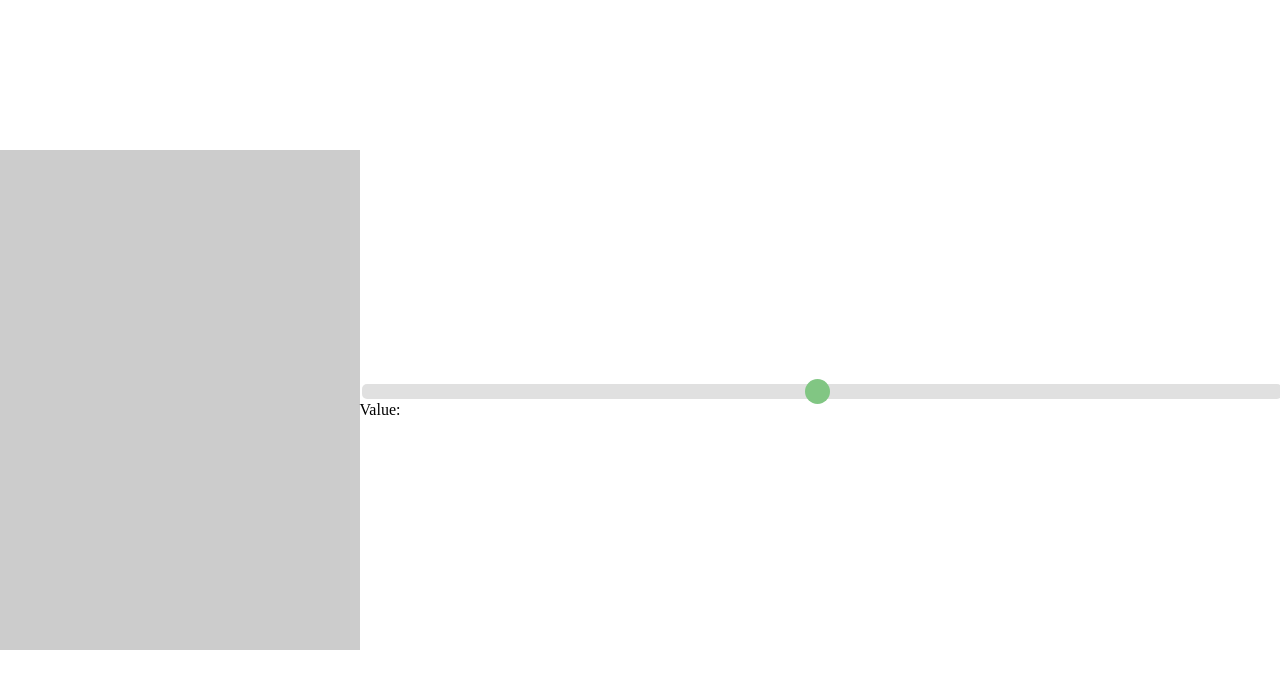
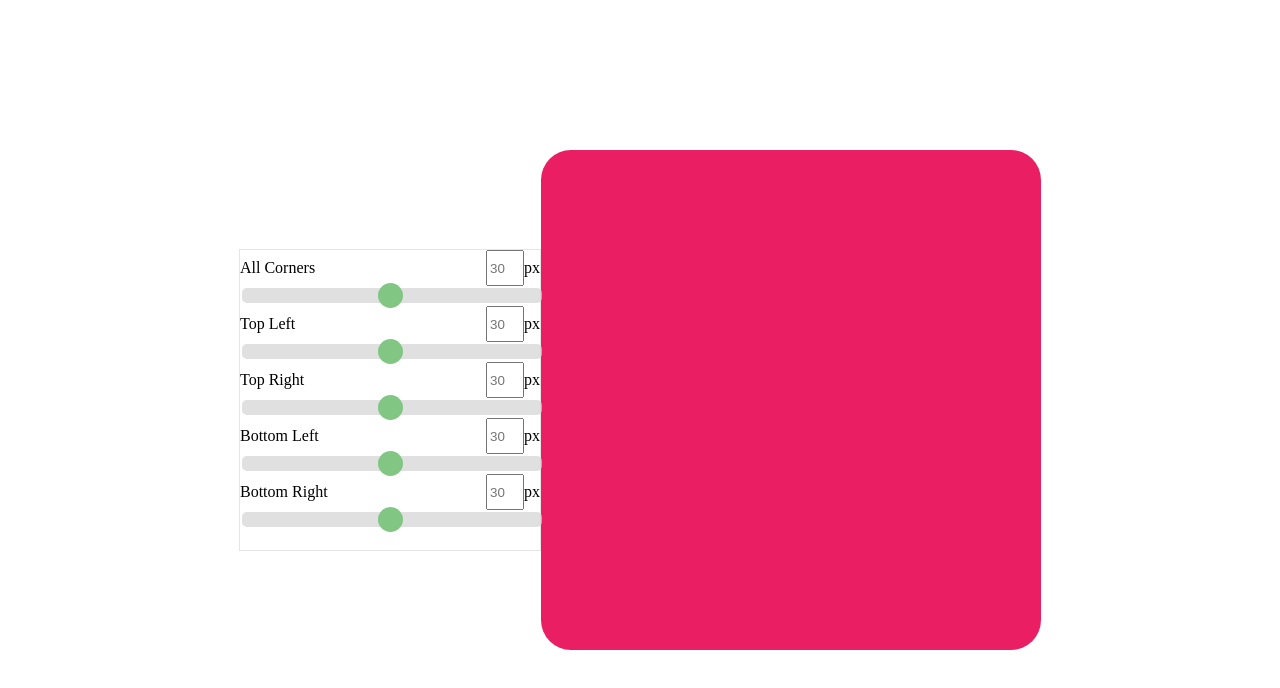
Before and after one commit to caioalexandrebr/border-radius-previewer, a React (Create React App) app: page / in a window 1280 px wide. Shown: the top 688 px of the page. Built offline with nearby package versions, Linux system fonts and the light colour scheme.

Commit message:
feat(App): adding ranger and dynamic box

```diff
--- a/src/App.js
+++ b/src/App.js
@@ -13,19 +13,126 @@ const Content = styled.div`
 const Box = styled.div`
   width: 500px;
   height: 500px;
-  background: #CCC;
+  background: #e91e63;
+  border-radius: ${props => props.borderAll || "350"}px;
 `;
 
-function App() {
-  return (
-    <Content>
-      <Box/>
-      <div className="slidecontainer">
-        <input type="range" min="1" max="100" value="50" className="slider" id="myRange"/>
-        <p>Value: <span id="demo"></span></p>
-      </div>
-    </Content>
-  );
+const Properties = styled.div`
+  width: 300px;
+  min-height: 300px;
+  border: 1px solid #e5e5e5;
+`;
+
+const Input = styled.input`
+  -webkit-appearance: none;
+  width: 100%;
+  height: 15px;
+  border-radius: 5px;
+  background: #d3d3d3;
+  outline: none;
+  opacity: 0.7;
+  -webkit-transition: .2s;
+  transition: opacity .2s;
+
+  :hover {
+    opacity: 1;
+  }
+
+  ::-webkit-slider-thumb {
+    -webkit-appearance: none;
+    appearance: none;
+    width: 25px;
+    height: 25px;
+    border-radius: 50%;
+    background: #4CAF50;
+    cursor: pointer;
+  }
+
+  ::-moz-range-thumb {
+    width: 25px;
+    height: 25px;
+    border-radius: 50%;
+    background: #4CAF50;
+    cursor: pointer;
+}
+`;
+
+const InputLabel = styled.div`
+  width: 100%;
+  display: flex;
+  justify-content: space-between;
+  align-items: center;
+
+  input {
+    width: 30px;
+    height: 30px;
+  }
+`;
+
+class App extends React.Component {
+  constructor(props){
+    super(props);
+
+    this.handleChange = this.handleChange.bind(this);
+
+    this.state = {
+      borderAll: 30
+    };
+  }
+
+  handleChange(event) {
+    this.setState({borderAll: event.target.value});
+  }
+
+  render() {
+    return (
+      <Content>
+        <Properties>
+        <InputLabel>
+            <span>All Corners</span>
+            <div>
+              <input type="text" placeholder={this.state.borderAll}/>
+              <span>px</span>
+            </div>
+          </InputLabel>
+          <Input onChange={this.handleChange} type="range" min="1" max="100"/>
+          <InputLabel>
+            <span>Top Left</span>
+            <div>
+              <input type="text" placeholder={this.state.borderAll}/>
+              <span>px</span>
+            </div>
+          </InputLabel>
+          <Input onChange={this.handleChange} type="range" min="1" max="100"/>
+          <InputLabel>
+            <span>Top Right</span>
+            <div>
+              <input type="text" placeholder={this.state.borderAll}/>
+              <span>px</span>
+            </div>
+          </InputLabel>
+          <Input onChange={this.handleChange} type="range" min="1" max="100"/>
+          <InputLabel>
+            <span>Bottom Left</span>
+            <div>
+              <input type="text" placeholder={this.state.borderAll}/>
+              <span>px</span>
+            </div>
+          </InputLabel>
+          <Input onChange={this.handleChange} type="range" min="1" max="100"/>
+          <InputLabel>
+            <span>Bottom Right</span>
+            <div>
+              <input type="text" placeholder={this.state.borderAll}/>
+              <span>px</span>
+            </div>
+          </InputLabel>
+          <Input onChange={this.handleChange} type="range" min="1" max="100"/>
+        </Properties>
+        <Box borderAll={this.state.borderAll}/>
+      </Content>
+    );
+  }
 }
 
 export default App;
--- a/src/index.css
+++ b/src/index.css
@@ -29,7 +29,8 @@ footer, header, hgroup, menu, nav, section {
 	display: block;
 }
 body {
-	line-height: 1;
+  line-height: 1;
+  background: #f4f4f4;
 }
 ol, ul {
 	list-style: none;
@@ -46,44 +47,3 @@ table {
 	border-collapse: collapse;
 	border-spacing: 0;
 }
-
-
-
-
-.slidecontainer {
-  width: 100%;
-}
-
-.slider {
-  -webkit-appearance: none;
-  width: 100%;
-  height: 15px;
-  border-radius: 5px;
-  background: #d3d3d3;
-  outline: none;
-  opacity: 0.7;
-  -webkit-transition: .2s;
-  transition: opacity .2s;
-}
-
-.slider:hover {
-  opacity: 1;
-}
-
-.slider::-webkit-slider-thumb {
-  -webkit-appearance: none;
-  appearance: none;
-  width: 25px;
-  height: 25px;
-  border-radius: 50%;
-  background: #4CAF50;
-  cursor: pointer;
-}
-
-.slider::-moz-range-thumb {
-  width: 25px;
-  height: 25px;
-  border-radius: 50%;
-  background: #4CAF50;
-  cursor: pointer;
-}
```
